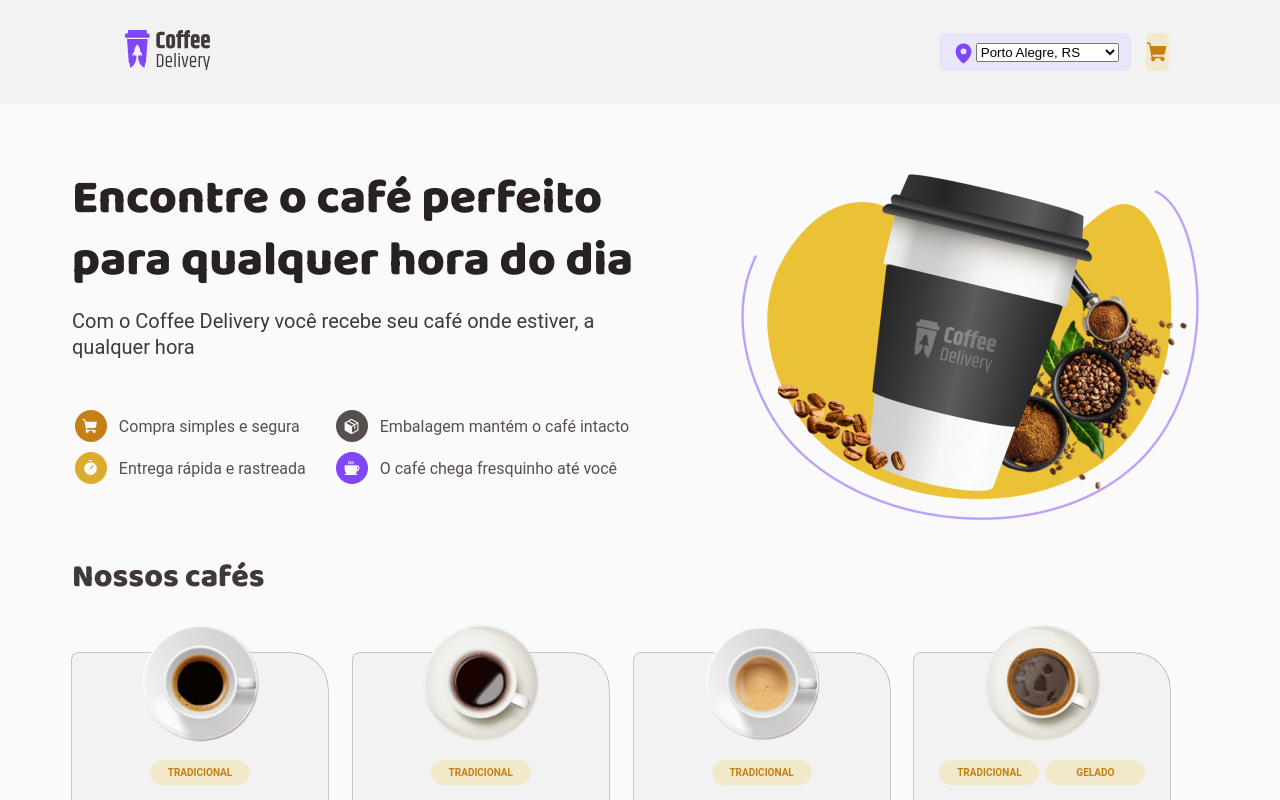
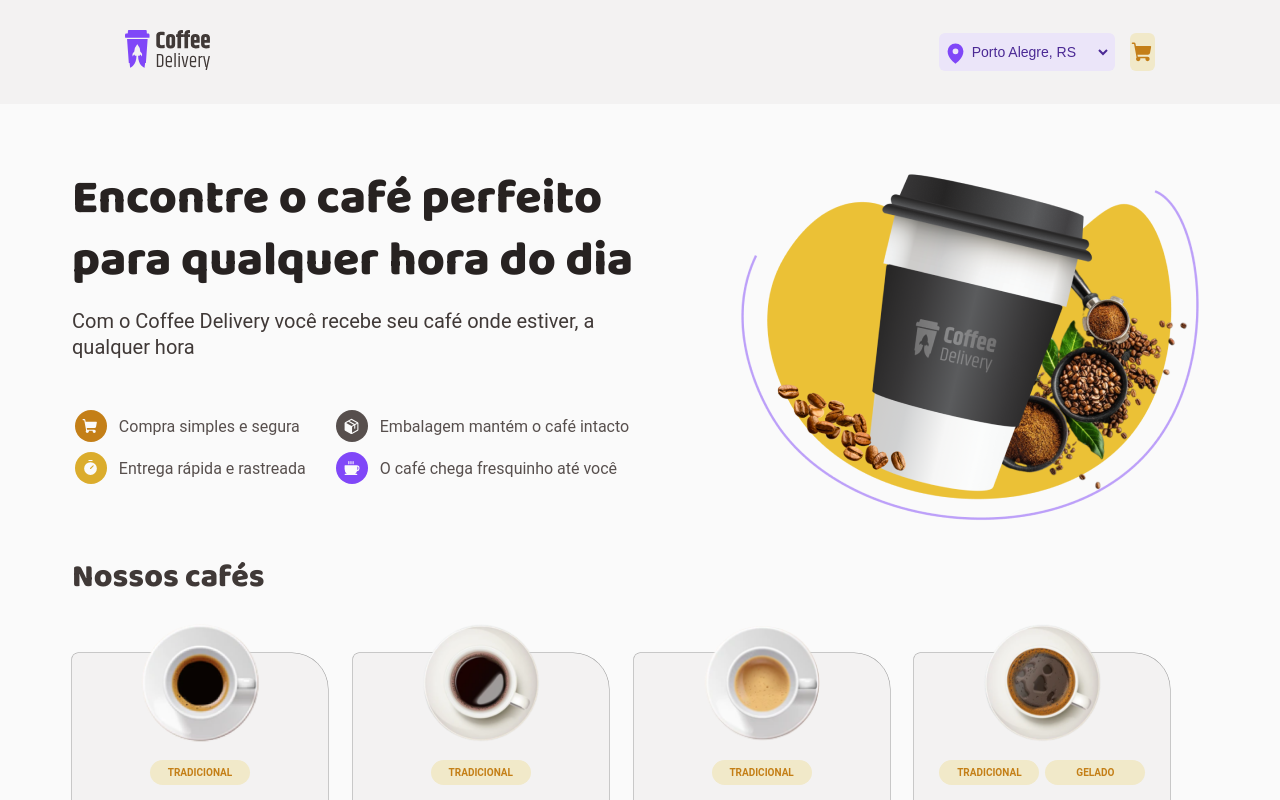
Before and after one commit to pedrodif/uploadCoffeeDelivery, a React (Vite) app: page / in a window 1280 px wide. Shown: the top 800 px of the page. Built offline with nearby package versions, Linux system fonts and the light colour scheme.

Commit message:
refactor: :bug: styles and types fix

```diff
--- a/src/components/Select/styles.ts
+++ b/src/components/Select/styles.ts
@@ -7,18 +7,15 @@ import { ISelectProps, ISelectRootProps } from './types';
 export const SelectWrapper = styled.div<ISelectRootProps>`
   box-sizing: border-box;
   cursor: pointer;
-  border: none;
   display: flex;
   gap: 0.5rem;
   align-items: center;
   justify-content: center;
   border-radius: 0.375rem;
   padding: 0.5rem;
-  font-size: 0.75rem;
   font-weight: 400;
-  width: ${(props) => props.width ? props.width : '12rem'};
+  width: 11rem;
   height: ${(props) => props.height ? props.height : '2.375rem'};
-  color: ${(props) => props.color ? props.color : '#574F4D'};
   background-color: ${(props) => props.backgroundColor ? props.backgroundColor : '#EBE5F9'};
 
   &:hover {
@@ -32,7 +29,11 @@ export const SelectIconWrapper = styled.div`
 `
 
 export const SelectMain = styled.select<ISelectProps>`
- width: ${(props) => props.width ? props.width : '8.938rem'};
-
-
+  box-sizing: border-box;
+  width: ${(props) => props.width ? props.width : '8.938rem'};
+  height: 1.25rem;
+  border: none;
+  font-size: 0.875rem;
+  color: ${(props) => props.color ? props.color : '#4B2995'};
+  background-color: ${(props) => props.backgroundColor ? props.backgroundColor : '#EBE5F9'};
 `
--- a/src/components/Select/types.ts
+++ b/src/components/Select/types.ts
@@ -1,7 +1,6 @@
 import { HTMLAttributes, ReactNode, SelectHTMLAttributes } from "react";
 
 export interface ISelectRootProps extends HTMLAttributes<HTMLDivElement> {
-  width?: string;
   height?: string;
   children: ReactNode;
   backgroundColor?: string;
@@ -17,6 +16,7 @@ interface IOptionProps {
 }
 
 export interface ISelectProps extends SelectHTMLAttributes<HTMLSelectElement> {
-  data: IOptionProps[];
+  data?: IOptionProps[];
   width?: string;
+  backgroundColor?: string;
 }
```
